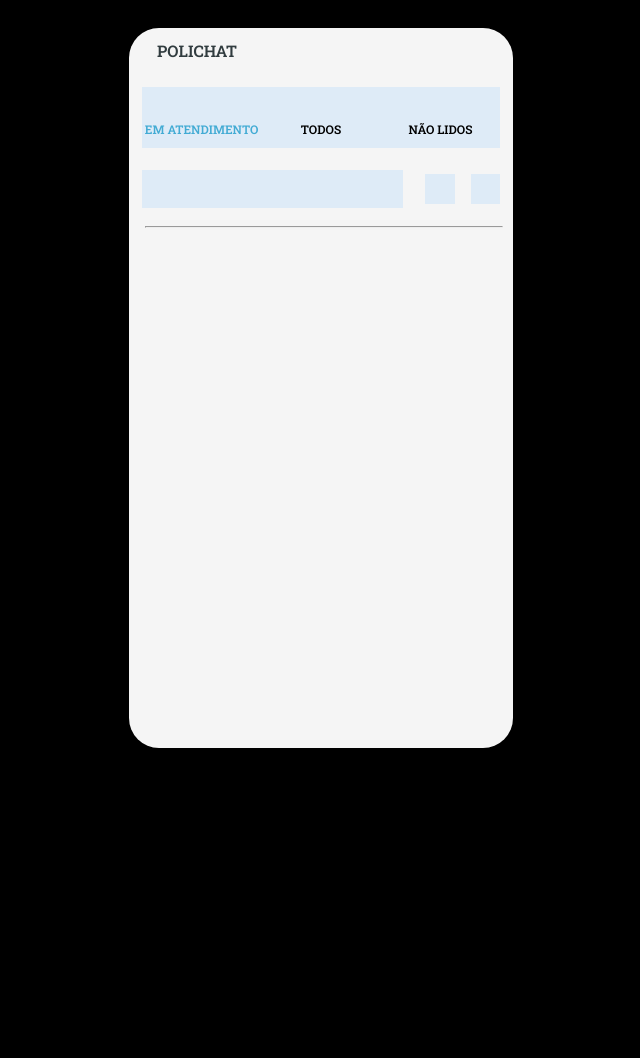
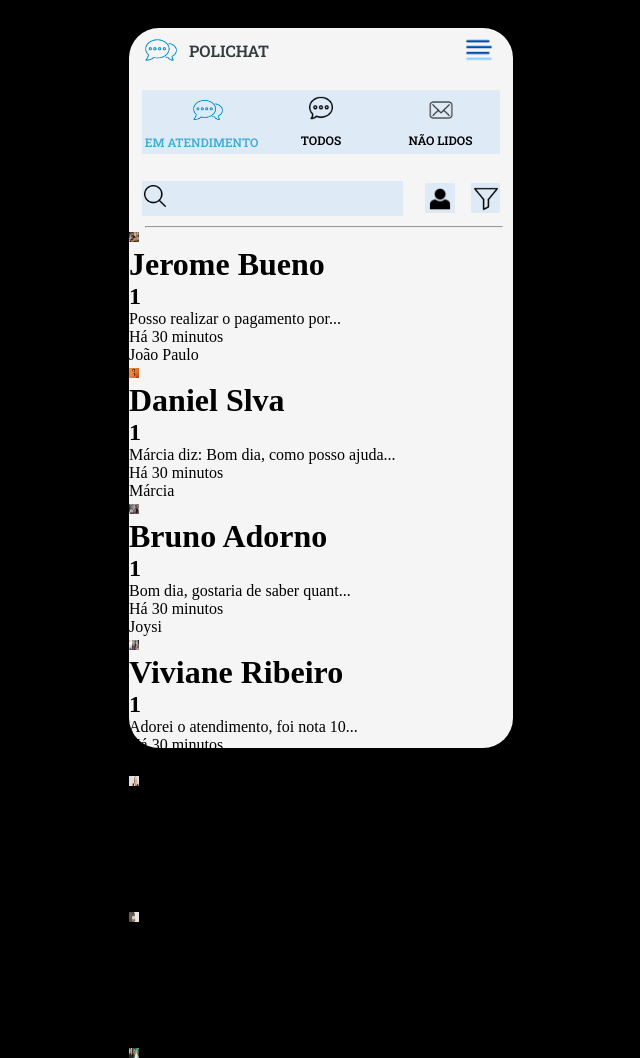
Before and after one commit to vitorkolle/polichat, a plain HTML site: page index.html in a window 1280 px wide. Shown: the whole page, without its empty margins (247-887 px from the left). Before the commit the page ends 800 px from the top, so only its background shows below. Drawn offline with Linux system fonts and the light colour scheme.

Commit message:
cards estruturados

```diff
--- a/app.js
+++ b/app.js
@@ -2,7 +2,7 @@
 
 const info = [
 {
-    imagem: "jerome bueno.jpg",
+    imagem: "./clientes/jerome-bueno.jpg",
     nome:"Jerome Bueno",
     mensagem:"Posso realizar o pagamento por...",
     contato: "João Paulo",
@@ -11,7 +11,7 @@ const info = [
 
 },
 {
-    imagem: "daniel silva.jpg",
+    imagem: "./clientes/daniel-silva.jpg",
     nome:"Daniel Slva",
     mensagem:"Márcia diz: Bom dia, como posso ajuda...",
     contato: "Márcia",
@@ -19,7 +19,7 @@ const info = [
     quantidade: "1"
 },
 {
-    imagem: "bruno adorno.jpg",
+    imagem: "./clientes/bruno-adorno.jpg",
     nome:"Bruno Adorno",
     mensagem:"Bom dia, gostaria de saber quant...",
     contato: "Joysi",
@@ -27,7 +27,7 @@ const info = [
     quantidade: "1"
 },
 {
-    imagem: "viviane ribeiro.jpg",
+    imagem: "./clientes/viviane-ribeiro.jpg",
     nome:"Viviane Ribeiro",
     mensagem:"Adorei o atendimento, foi nota 10...",
     contato: "Geovana",
@@ -35,7 +35,7 @@ const info = [
     quantidade: "1"
 },
 {
-    imagem: "maria joana.jpg",
+    imagem: "./clientes/maria-joana.jpg",
     nome:"Maria Joana",
     mensagem:"Jonathan diz: A senhora precisa de mais a...",
     contato: "Jonathan",
@@ -43,7 +43,7 @@ const info = [
     quantidade: "1"
 },
 {
-    imagem: "juliana pereira.jpg",
+    imagem: "./clientes/juliana-pereira.jpg",
     nome:"Juliana Pereira",
     mensagem:"Saulo diz: Enviarei o comprovante...",
     contato: "Saulo",
@@ -51,7 +51,7 @@ const info = [
     quantidade: "1"
 },
 {
-    imagem: "henrique martins.jpg",
+    imagem: "./clientes/henrique-martins.jpg",
     nome:"Henrique Martins",
     mensagem:"Joysi diz: Estarei enviando o comprovant...",
     contato: "Joisy",
@@ -59,3 +59,58 @@ const info = [
     quantidade: "1"
 }
 ]
+
+const criarCards = (info) => {
+
+    const imagem = document.createElement('img')
+    imagem.src = `./img/${info.imagem}`
+    imagem.alt = info.nome
+    imagem.classList.add('img')
+
+    const nome = document.createElement('h1')
+    nome.textContent = info.nome
+
+    const quantidade = document.createElement('h2')
+    quantidade.textContent = info.quantidade
+
+    const mensagem = document.createElement('span')
+    mensagem.textContent = info.mensagem
+
+    const contato = document.createElement('div')
+    contato.textContent = info.contato
+    contato.classList.add('contato-cliente')
+
+    const tempo = document.createElement('div')
+    tempo.textContent = info.tempo
+    tempo.classList.add('tempo')
+
+
+
+
+
+    const p1 = document.createElement('div')
+    p1.replaceChildren(nome, quantidade)
+    p1.classList.add('p1')
+
+    const p2 = document.createElement('div')
+    p2.replaceChildren(mensagem)
+
+    const p3 = document.createElement('div')
+    p3.replaceChildren(p1, p2, tempo)
+
+    const p4 = document.createElement('div')
+    p4.replaceChildren(imagem, p3, contato)
+    p4.classList.add('card')
+
+    return p4
+}
+
+const mostrarCards = (info) => {
+
+    const container_cards = document.getElementById('container-cards')
+    const cards = criarCards(info)
+
+    container_cards.appendChild(cards)
+}
+
+info.forEach(mostrarCards)
--- a/index.html
+++ b/index.html
@@ -17,40 +17,42 @@
 
         <div class="plataforma">
             <div class="header">
-                <img class="simbolo-chat" src="./img/simbolo chat.webp" alt="">
+                <img class="simbolo-chat" src="./img/icones/simbolo chat.webp" alt="">
                 <p>POLICHAT</p>
-                <img src="./img/menu.png" alt="" class="menu">
+                <img src="./img/icones/menu.png" alt="" class="menu">
             </div>
 
             <div class="secoes">
                 <div class="secao">
                     <div class="status1">
-                        <img class="img-secao1" src="./img/simbolo chat.webp" alt="">
+                        <img class="img-secao1" src="./img/icones/simbolo chat.webp" alt="">
                         <span class="atendimento1">EM ATENDIMENTO</span>
                     </div>
                     <div class="status2">
-                        <img class="img-secao2" src="./img/chat secao.png" alt="">
+                        <img class="img-secao2" src="./img/icones/chat secao.png" alt="">
                         <span class="atendimento2">TODOS</span>
                     </div>
                     <div class="status3">
-                        <img class="img-secao3" src="./img/mail secao.png" alt="">
+                        <img class="img-secao3" src="./img/icones/mail secao.png" alt="">
                         <span class="atendimento3">NÃO LIDOS</span>
                     </div>
                 </div>
 
             <div class="secao-pesquisa">
                     <div class="pesquisa">
-                        <img class="icon-pesquisa" src="./img/icon search.png" alt="">
+                        <img class="icon-pesquisa" src="./img/icones/icon search.png" alt="">
                     </div>
                     <div class="contato">
-                        <img src="./img/icon contato.png" alt="" class="icon-contato">
+                        <img src="./img/icones/icon contato.png" alt="" class="icon-contato">
                     </div>
                     <div class="filtro">
-                        <img src="./img/filter icon.png" alt="" class="icon-filtro">
+                        <img src="./img/icones/filter icon.png" alt="" class="icon-filtro">
                     </div>
                 </div>
             </div>
             <hr>
+
+            <div class="container-cards" id="container-cards"></div>
 
         </div>
     </div>
--- a/style.css
+++ b/style.css
@@ -181,3 +181,25 @@ hr{
     margin-left: 2vh;
    width: 28vw;
 }
+
+/*estlização dos chats*/
+.img{
+width: 10px;
+height: 10px;
+
+}
+
+.contato-cliente{
+
+}
+
+.tempo{
+
+
+}
+.p4.p1{
+
+}
+.card{
+
+}
```
Also changed, not shown: img/clientes/bruno-adorno.jpg (renamed from img/clientes/bruno adorno.jpg), img/clientes/daniel-silva.jpg (renamed from img/clientes/daniel silva.jpg), img/clientes/henrique-martins.jpg (renamed from img/clientes/henrique martins.jpg), img/clientes/jerome-bueno.jpg (renamed from img/clientes/jerome bueno.jpg), img/clientes/juliana-pereira.jpg (renamed from img/clientes/juliana pereira.jpg), img/clientes/maria-joana.jpg (renamed from img/clientes/maria joana.jpg), img/clientes/viviane-ribeiro.jpg (renamed from img/clientes/viviane ribeiro.jpg).
